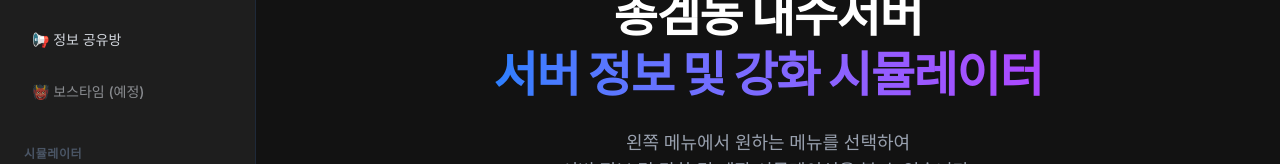
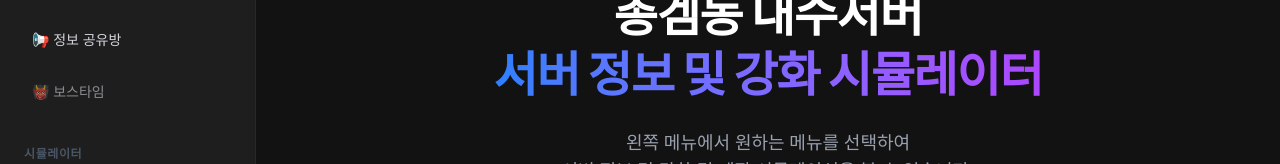
Before and after one commit to RaykimD/FGC-server-site, a Next.js app: page / in a window 1280 px wide. Shown: the part 258-422 px from the top of the page. Built offline with nearby package versions, Linux system fonts and the light colour scheme; a web font is replaced by a local one.

Commit message:
Update layout.tsx

```diff
--- a/app/layout.tsx
+++ b/app/layout.tsx
@@ -50,7 +50,7 @@ export default function RootLayout({
 
             {/* 보스타임 (예정) - 비활성화 효과(opacity-60)는 유지하되 기본 색상은 통일 */}
             <Link href="#" className="block px-4 py-3 text-sm font-medium rounded-xl text-gray-700 dark:text-gray-300 hover:bg-gray-100 dark:hover:bg-gray-800 hover:text-blue-500 dark:hover:text-blue-400 transition-all cursor-not-allowed opacity-60">
-              👹 보스타임 (예정)
+              👹 보스타임
             </Link>
 
             {/* 💡 시뮬레이터 (아래로 이동 및 위쪽 여백 mt-8 적용) */}
```
